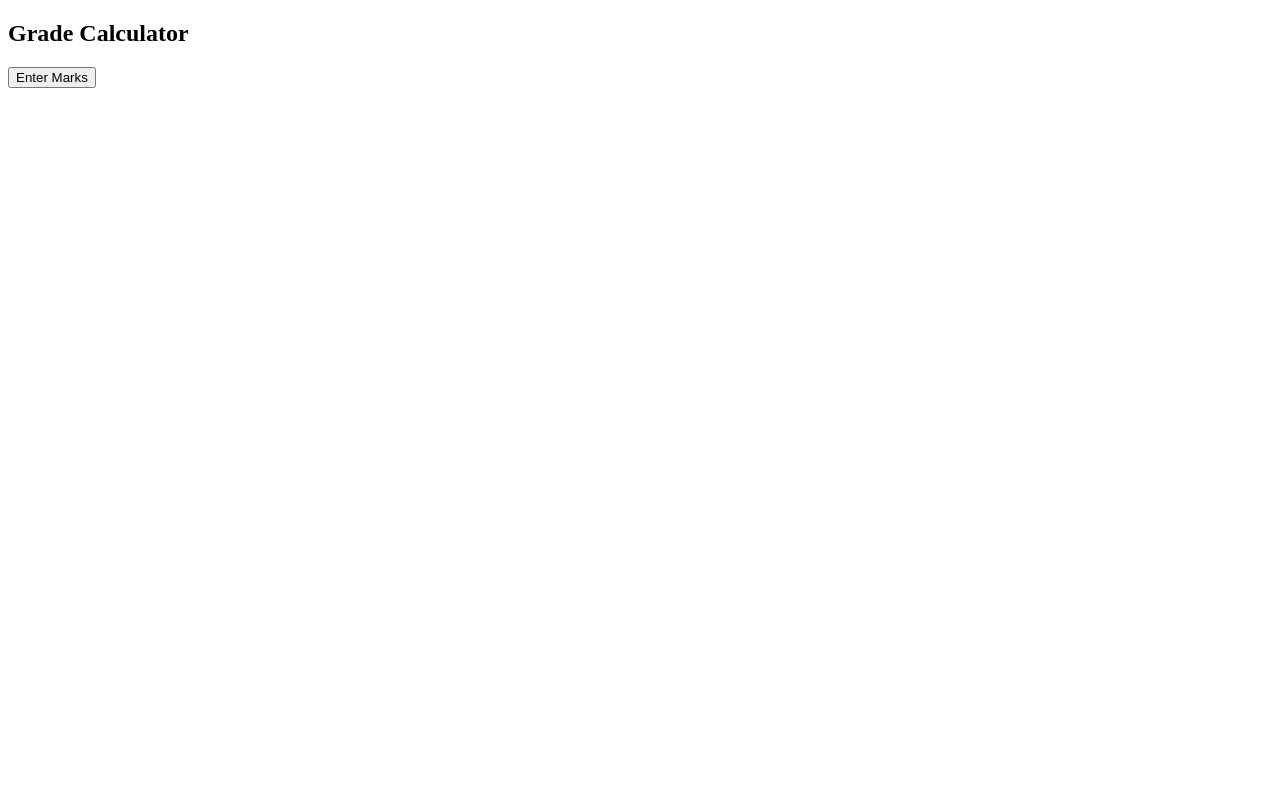
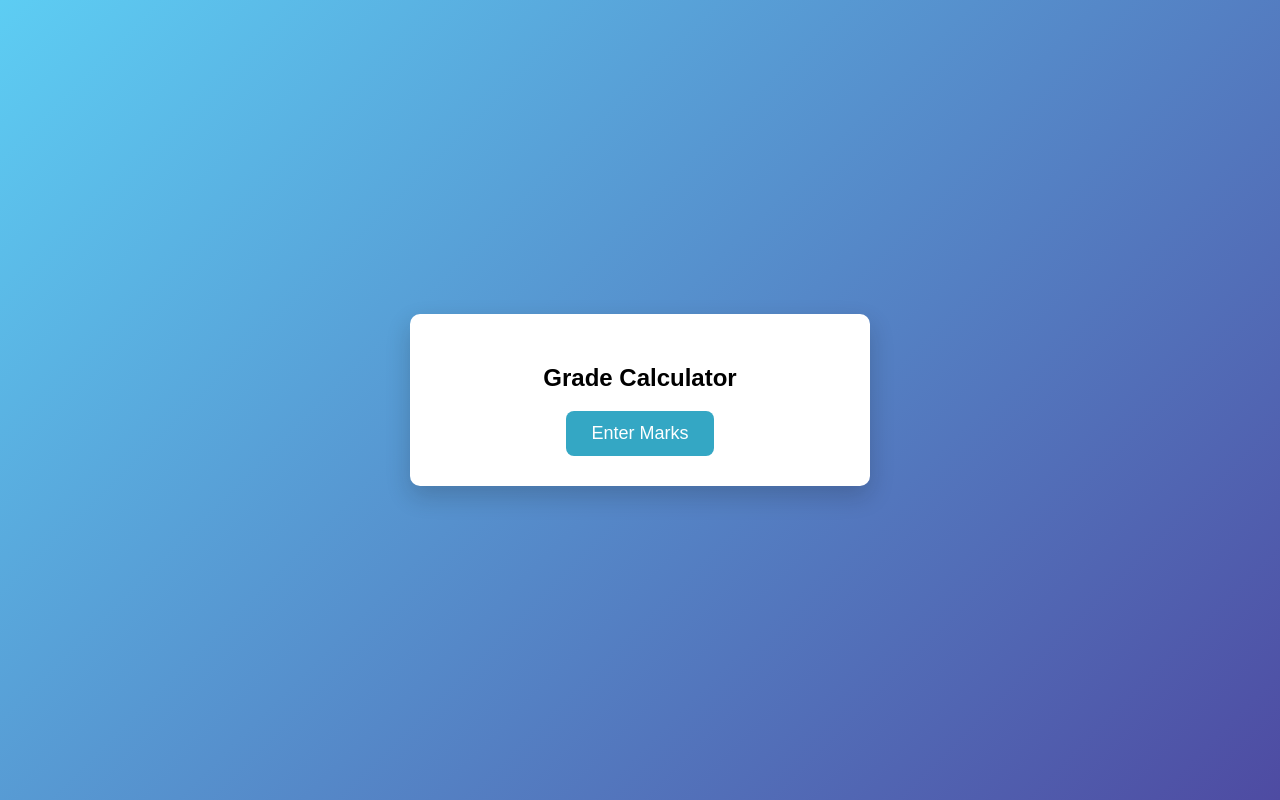
Before and after one commit to sruthyarun/JavaScriptAssignments, a plain HTML site: page index.html in a window 1280 px wide. Drawn offline with Linux system fonts and the light colour scheme; the site is published under a folder, as on GitHub Pages, so addresses that start at the root find nothing.

Commit message:
Update index.html

```diff
--- a/index.html
+++ b/index.html
@@ -2,7 +2,7 @@
 <html>
 <head>
     <title>Grade Calculator</title>
-    <link rel="stylesheet" href="/css/style.css">
+    <link rel="stylesheet" href="css/style.css">
 </head>
 <body>
 
@@ -11,7 +11,7 @@
     <button onclick="calculate()">Enter Marks</button>
 </div>
 
-<script src="/js/index.js">
+<script src="js/index.js">
 </script>
 
 </body>
```
